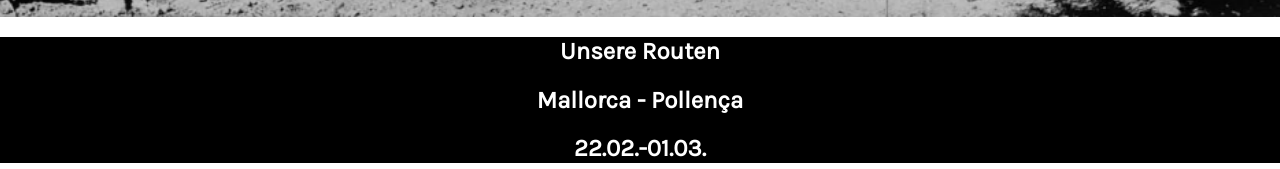
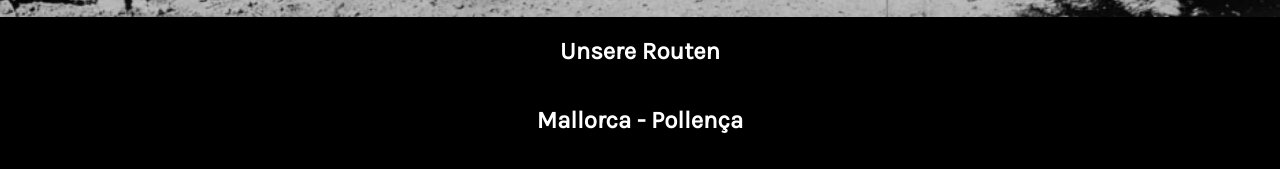
Before and after one commit to GreenToast/gorg-blau-routes, a plain HTML site: page index.html in a window 1280 px wide. Shown: the part 783-952 px from the top of the page. Drawn offline with nearby package versions, Linux system fonts and the light colour scheme.

Commit message:
change h2 margin to padding

```diff
--- a/css/main.css
+++ b/css/main.css
@@ -7,6 +7,12 @@
     line-height: 1.8em;
     font-weight: 400;
     color: #666;
+}
+h2{
+    margin-block-start: 0em;
+    margin-block-end: 0em;
+    padding-block-start: 0.83em;
+    padding-block-end: 0.83em;
 }
 .img1,.img2,.img3,.img4
 {
```
